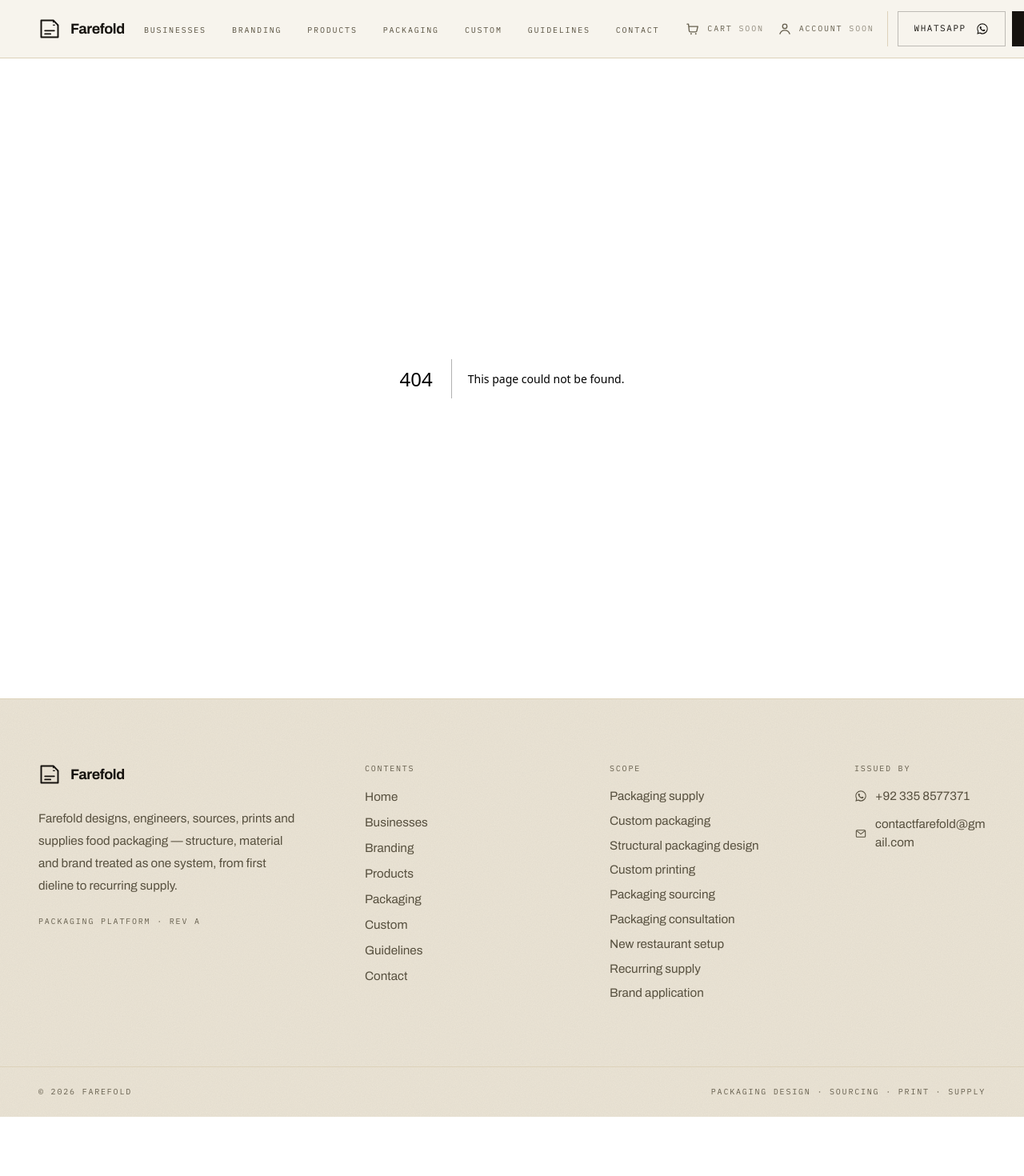
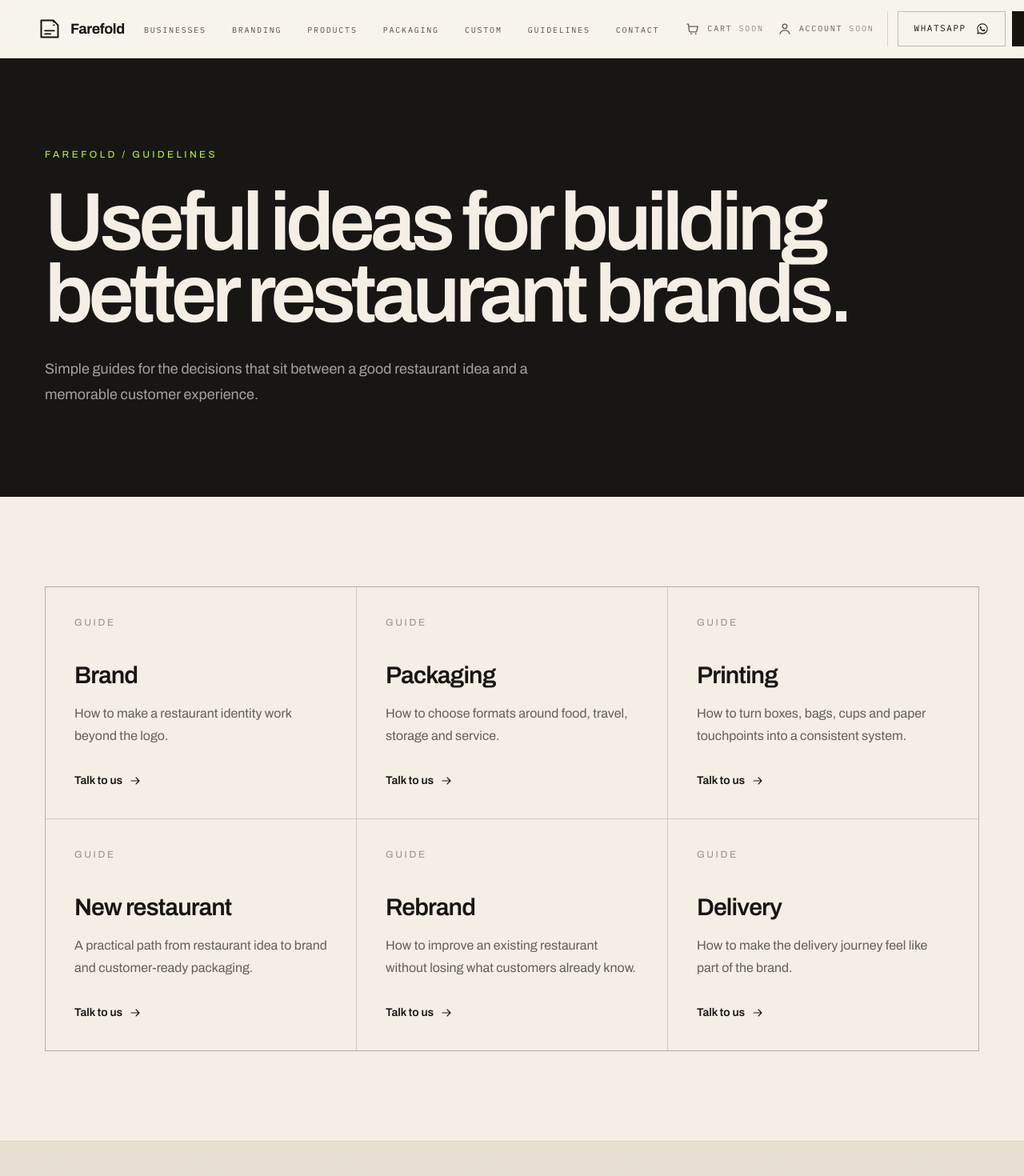
Before and after one commit to dogaranees7-ctrl/farefold, a Next.js app: page /guidelines in a window 1280 px wide. Before the commit this address had no page. Shown: the top 1470 px of the page at 80% size. Before the commit the page ends 1396 px from the top, so only its background shows below. Built offline with nearby package versions, Linux system fonts and the light colour scheme.

Commit message:
Add restaurant branding and packaging guidelines page

```diff
--- /dev/null
+++ b/app/guidelines/page.tsx
@@ -0,0 +1,39 @@
+import type { Metadata } from "next";
+import Link from "next/link";
+import { ArrowRightIcon } from "@/components/icons";
+
+export const metadata: Metadata = {
+  title: "Guidelines",
+  description: "Practical restaurant branding, packaging and launch guides from Farefold.",
+  alternates: { canonical: "/guidelines" },
+};
+
+const guides = [
+  ["Brand", "How to make a restaurant identity work beyond the logo."],
+  ["Packaging", "How to choose formats around food, travel, storage and service."],
+  ["Printing", "How to turn boxes, bags, cups and paper touchpoints into a consistent system."],
+  ["New restaurant", "A practical path from restaurant idea to brand and customer-ready packaging."],
+  ["Rebrand", "How to improve an existing restaurant without losing what customers already know."],
+  ["Delivery", "How to make the delivery journey feel like part of the brand."],
+];
+
+export default function GuidelinesPage() {
+  return (
+    <div className="bg-[#f4eee4] text-[#171614]">
+      <section className="bg-[#171614] px-5 py-20 text-[#f4eee4] sm:px-8 sm:py-28 lg:px-14">
+        <div className="mx-auto max-w-[120rem]">
+          <p className="text-xs uppercase tracking-[0.28em] text-[#b9ff32]">Farefold / Guidelines</p>
+          <h1 className="mt-8 max-w-6xl text-[clamp(3.5rem,8vw,8rem)] font-semibold leading-[0.88] tracking-[-0.06em]">Useful ideas for building better restaurant brands.</h1>
+          <p className="mt-8 max-w-2xl text-lg leading-8 text-white/60">Simple guides for the decisions that sit between a good restaurant idea and a memorable customer experience.</p>
+        </div>
+      </section>
+      <section className="px-5 py-20 sm:px-8 sm:py-28 lg:px-14">
+        <div className="mx-auto max-w-[120rem]">
+          <div className="grid gap-px border border-black/15 bg-black/15 md:grid-cols-2 lg:grid-cols-3">
+            {guides.map(([title,body]) => <article key={title} className="bg-[#f4eee4] p-7 sm:p-9"><p className="text-xs uppercase tracking-[0.22em] text-black/40">Guide</p><h2 className="mt-10 text-3xl font-semibold tracking-[-0.03em]">{title}</h2><p className="mt-4 leading-7 text-black/60">{body}</p><Link href="/contact" className="mt-8 inline-flex items-center gap-2 text-sm font-semibold">Talk to us <ArrowRightIcon className="h-4 w-4" /></Link></article>)}
+          </div>
+        </div>
+      </section>
+    </div>
+  );
+}
```
